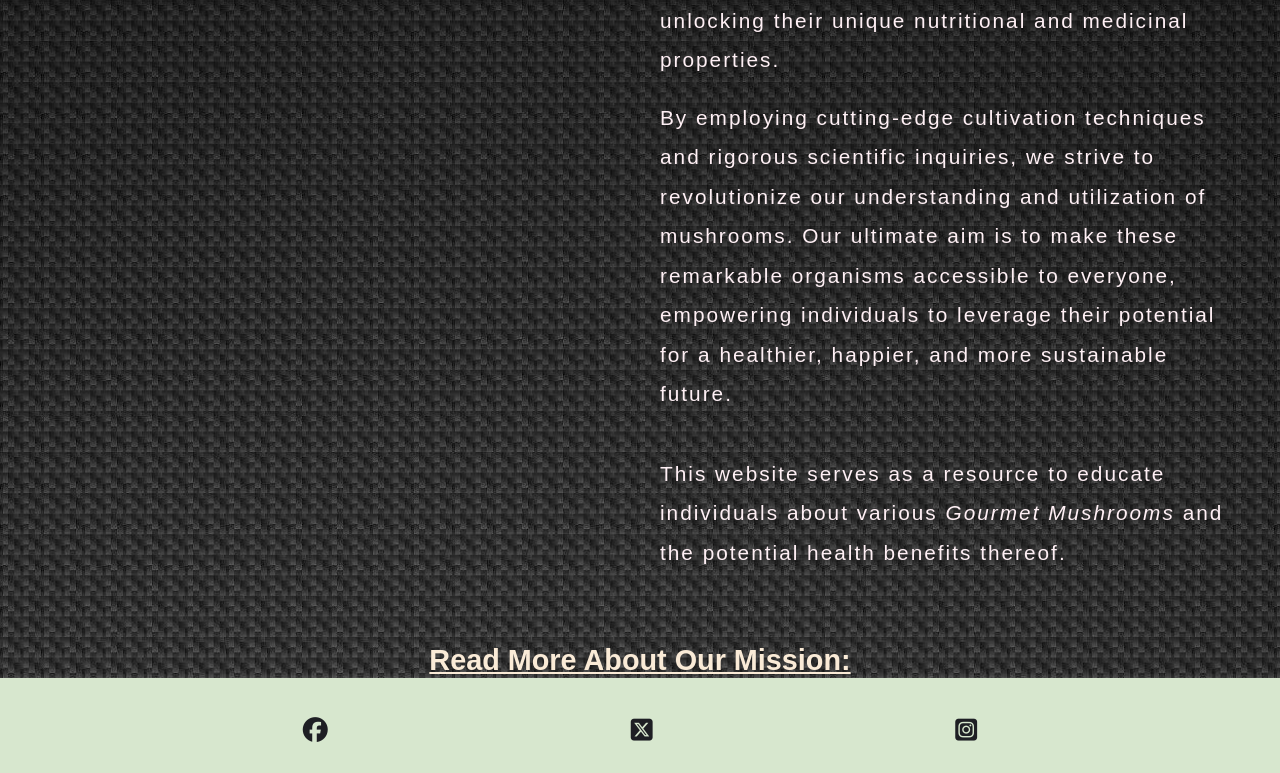
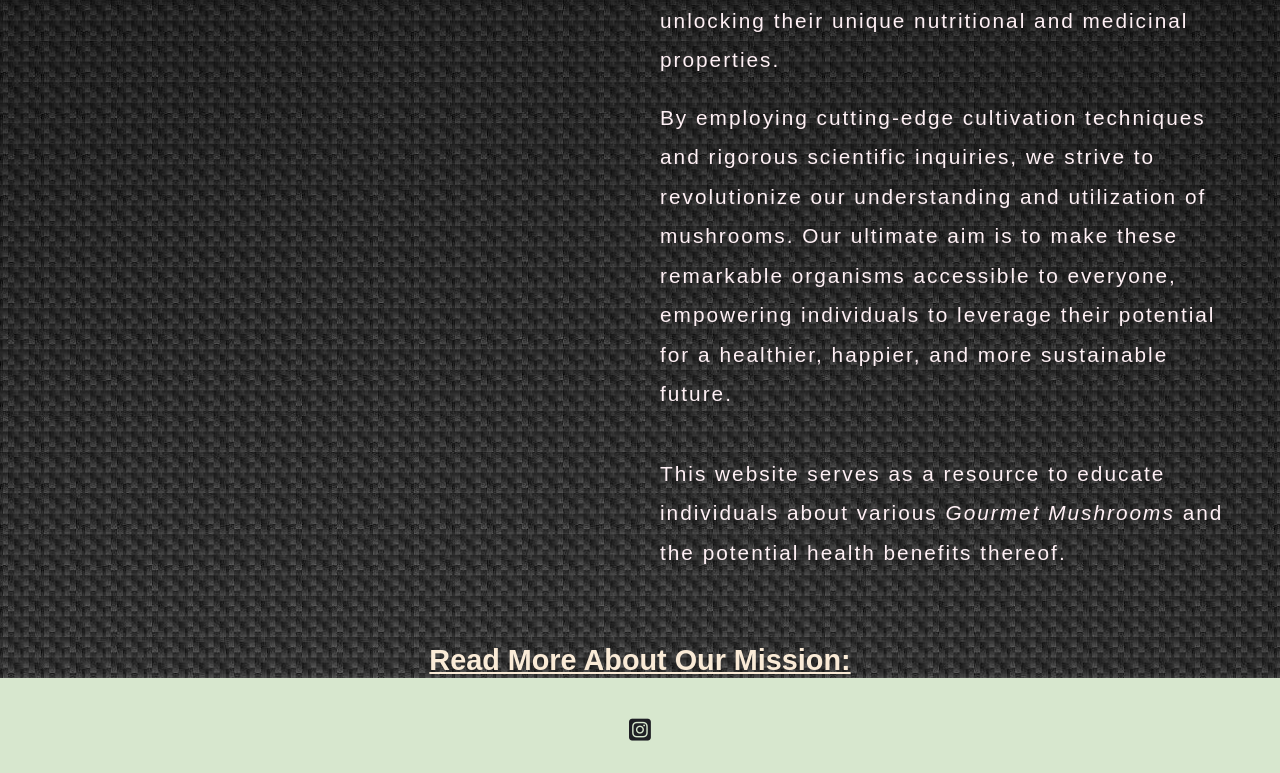
Before and after one commit to hsjoi0214/mushroom_stories, a plain HTML site: page about.html in a window 1280 px wide. Shown: the part 966-1739 px from the top of the page. Drawn offline with Linux system fonts and the light colour scheme.

Commit message:
Removed twitter and facebook links from every page and added updated  pics(social link removed screenshot) for the readme page

```diff
--- a/about.html
+++ b/about.html
@@ -87,10 +87,6 @@
   </main>
   <footer style="background-color: #D7E7CE">
     <ul id="social-network">
-      <li><a href="www.facebook.com" target="_blank" rel="noopener" aria-label="Visit our facebook page"></a><i
-          class="fa-brands fa-facebook"></i></li>
-      <li><a href="www.twitter.com" target="_blank" rel="noopener" aria-label="Visit our twitter page"></a><i
-          class="fa-brands fa-square-x-twitter"></i></li>
       <li><a href="www.instagram.com" target="_blank" rel="noopener" aria-label="Visit our instagram page"></a><i
           class="fa-brands fa-square-instagram"></i></li>
     </ul>
```
Also changed, not shown: contact.html (+0 -4 lines), gallery.html (+0 -4 lines), learn.html (+0 -4 lines), assets/media/BiggerSrnAboutUs-02.png, assets/media/BiggerSrnHomePage.png, assets/media/SmallSrnHomePage.png, 1 other file.
